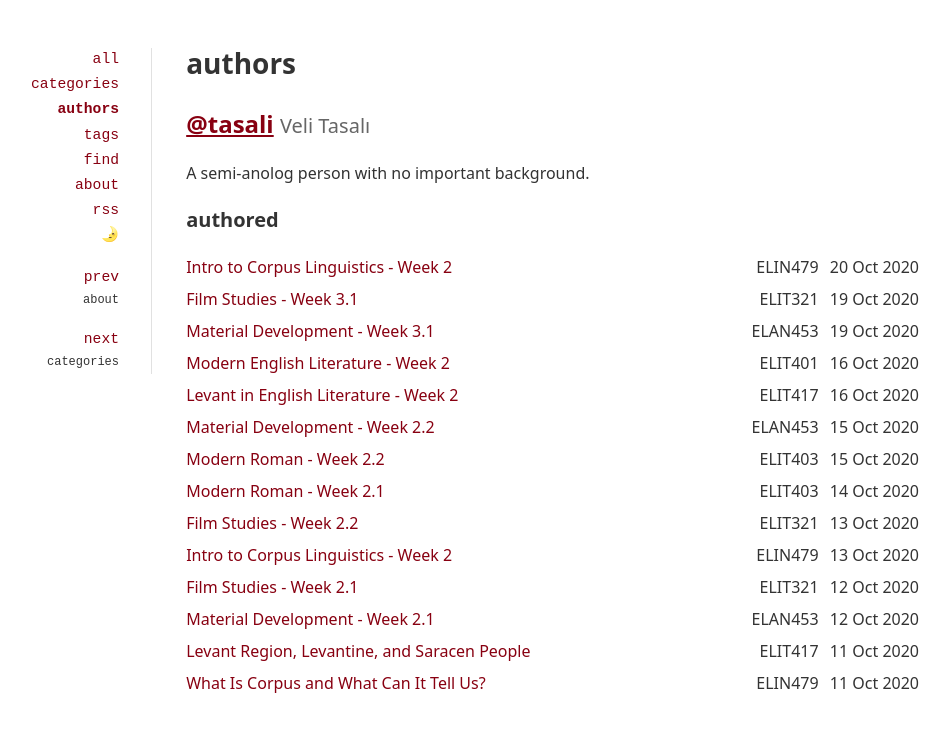
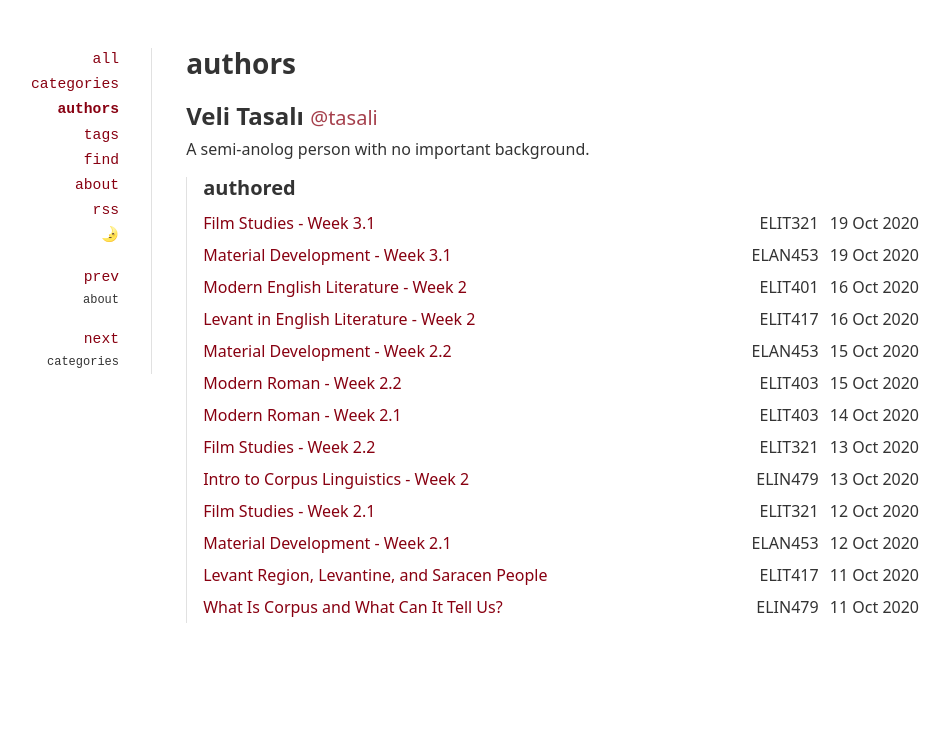
Before and after one commit to velitasali/notes, a Jekyll site: the page built from _pages/authors.html, in a window 1280 px wide. Shown: the top 732 px of the page, without its empty margins (185-1135 px from the left). Built offline with Jekyll 4.4.1, drawn with Linux system fonts in a browser that asks for light colours.

```diff
--- a/_pages/authors.html
+++ b/_pages/authors.html
@@ -3,11 +3,13 @@ layout: default
 title: authors
 ---
 
-<section class="posts">
+<section>
 	<h1>{{ page.title }}</h1>
 {% for author in site.authors %}
-    <h2><a id="{{ author.short_name }}" href="https://twitter.com/{{ author.twitter }}">@{{ author.short_name }}</a> <small>{{ author.name }}</small></h2>
+    <section class="author">
+        <h2 class="author">{{ author.name }} <small><a id="{{ author.short_name }}" href="https://twitter.com/{{ author.twitter }}">@{{ author.short_name }}</a></small></h2>
         {{ author.content | markdownify }}
+        <section class="posts">
             <h3>authored</h3>
             <ul>
             {% assign filtered_posts = site.posts | where: 'author', author.short_name %}
@@ -15,6 +17,7 @@ title: authors
                 {% include list_post.html %}
             {% endfor %}
             </ul>
+        </section>
+    </section>
 {% endfor %}
-
 </section>
--- a/_posts/2020-10-20-intro-to-corpus-linguistics-3.md
+++ /dev/null
@@ -1,10 +0,0 @@
----
-layout: post
-author: tasali
-title: Intro to Corpus Linguistics - Week 2
-date: 2020-10-20 13:00:00 +300
-description:
-summary:
-tags: []
-category: ELIN479
----
--- a/_sass/_main.scss
+++ b/_sass/_main.scss
@@ -147,23 +147,13 @@ article {
 	flex-direction: column;
 }
 
+blockquote {
+	font-style: italic;
+	border-left: 5px solid $unopinionated_color;
+	padding-left: 1rem;
+}
+
 article {
-	blockquote {
-		font-style: italic;
-		border-left: 5px solid #88888840;
-		padding-left: 1rem;
-	}
-
-	ul, ol {
-		padding-left: 2rem;
-		margin-block-start: 0;
-		margin-block-end: 0;
-	}
-
-	ul, ol, blockquote {
-		margin: .5rem 0;
-	}
-
 	img {
 		width: 70%;
 		display: flex;
@@ -187,10 +177,6 @@ article {
 	}
 
 	header {
-		h1 {
-			margin-bottom: .5rem;
-		}
-
 		section {
 			margin-bottom: 1rem;
 		}
@@ -214,17 +200,6 @@ article {
 	}
 }
 
-article > {
-	ul, ol {
-		margin-top: 0;
-		margin-bottom: 0;
-	}
-}
-
-p, ul, ol {
-	margin: .5rem 0;
-}
-
 pre, code {
 	background: $unopinionated_color;
 	border-radius: 2px;
@@ -238,9 +213,7 @@ code {
 }
 
 pre {
-	padding: 1rem;
 	overflow-x: auto;
-	margin: .5rem 0;
 	padding: .5rem;
 }
 
@@ -319,19 +292,41 @@ figcaption {
     font-size: smaller;
 }
 
+p, ul, ol, blockquote {
+	margin-block-start: .5rem;
+	margin-block-end: .5rem;
+}
+
+ul, ol {
+	padding-left: 2rem;
+}
+
+blockquote {
+	margin-left: 0%;
+}
+
+section.author > section {
+	border-left: 1px solid $unopinionated_color;
+	padding-left: 1rem;
+}
+
+main > section >, article > header {
+	h1:first-child {
+		margin-top: 0;
+	}
+}
+
 h1, h2, h3, h4, h5, h6 {
-	margin: 1rem 0;
 	line-height: 1.1;
+	margin: 1rem 0 .50rem 0;
 
 	small {
 		opacity: 0.75;
 		font-weight: 300;
 	}
-}
 
-section {
-	h1:first-child {
-		margin-top: 0;
+	a {
+		text-decoration: none;
 	}
 }
 
@@ -367,7 +362,7 @@ h6 {
 	align-items: center;
 	display: flex;
 	justify-content: space-between;
-	margin-bottom: .5rem;
+	padding: .25rem 0;
 }
 
 .posts li a, .posts li div {
@@ -431,10 +426,6 @@ h6 {
 				}
 			}
 		}
-
-		section {
-			margin-bottom: 0;
-		}
 	}
 
 	article {
```
Also changed, not shown: _drafts/2020-10-20-film-studies-3-2.md (added, +10 -0 lines), _drafts/2020-10-20-intro-to-corpus-linguistics-3.md (added, +19 -0 lines), _posts/2020-10-13-intro-to-corpus-linguistics-2.md (+1 -1 lines). Lines whose indentation alone changed are shown as unchanged.
